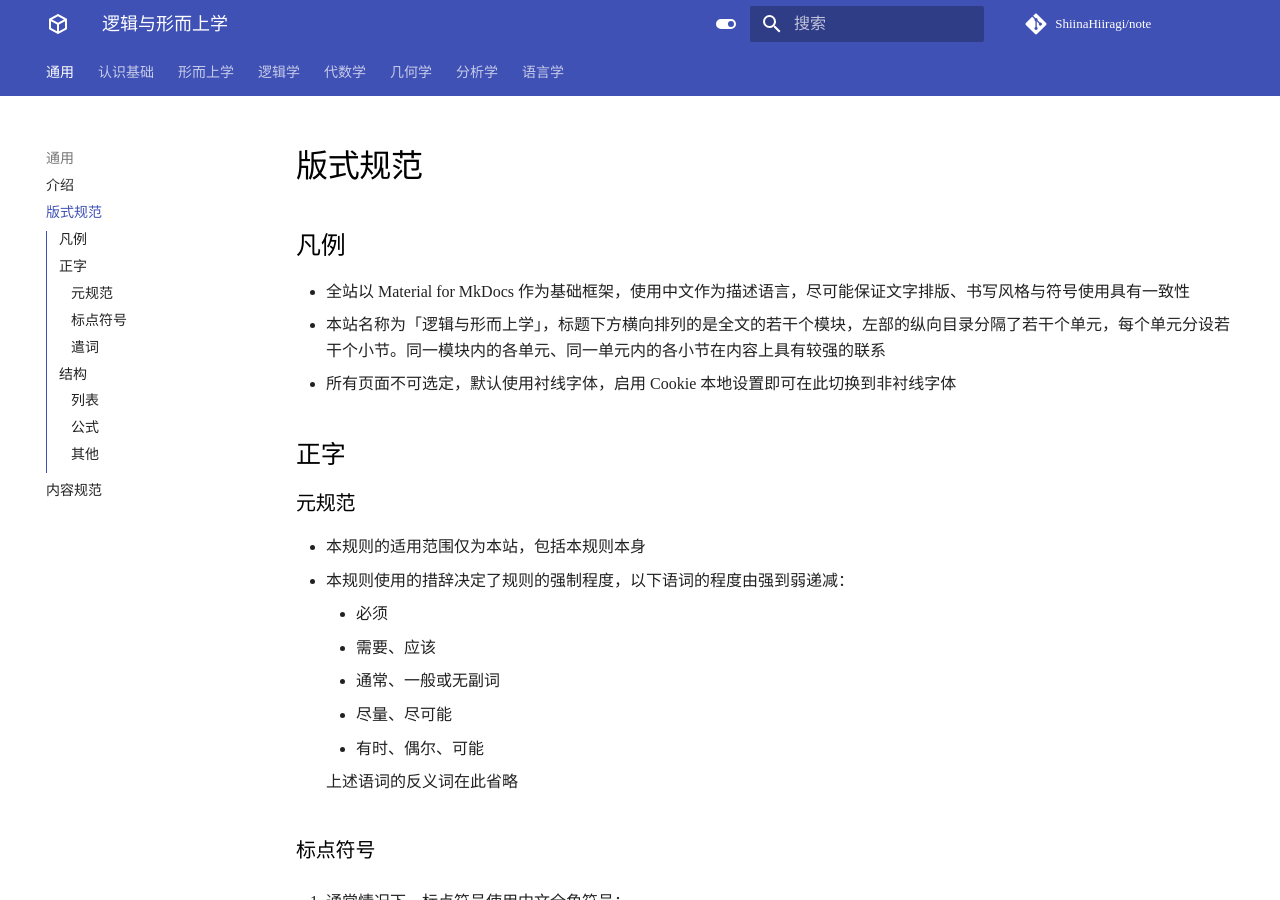
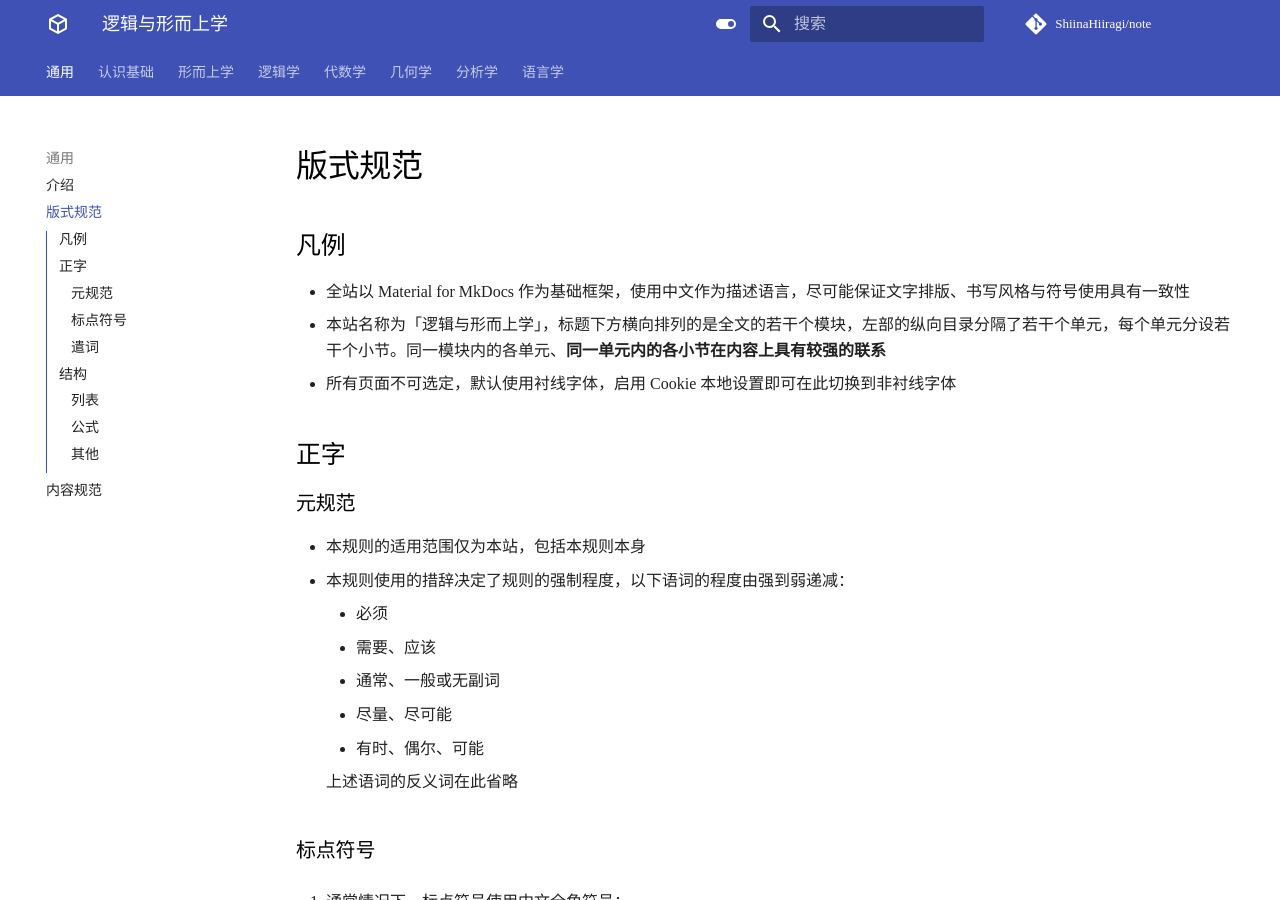
Before and after one commit to ShiinaHiiragi/note, an MkDocs documentation site: the page built from docs/intro/format.md, in a window 1280 px wide and 900 px high. Built offline with MkDocs 1.6.1 and Material for MkDocs 9.7.7, drawn with Linux system fonts in a browser that asks for light colours; some web fonts are replaced; comment, search, counter and statistics services are not loaded.

Commit message:
fix weight

```diff
--- a/docs/assets/config.css
+++ b/docs/assets/config.css
@@ -1,5 +1,5 @@
-@import url("https://fonts.googleapis.com/css2?family=Noto+Serif+JP:wght@300;400;500;600;700&display=swap");
-@import url("https://fonts.googleapis.com/css2?family=Noto+Serif+SC:wght@300;400;500;600;700&display=swap");
+@import url("https://fonts.googleapis.com/css2?family=Noto+Serif+SC:wght@500;600;700&display=swap");
+@import url("https://fonts.googleapis.com/css2?family=Noto+Sans+SC:wght@400;500;600&display=swap");
 
 :root {
   --md-text-font: "ML Modern Roman", "Noto Serif SC", serif;
--- a/docs/assets/config.js
+++ b/docs/assets/config.js
@@ -94,7 +94,7 @@
     changeVar("--md-text-font", "'Inter', 'Noto Sans SC', sans-serif");
     changeVar("--normal-font-weight", "400");
     changeVar("--bold-font-weight", "600");
-    changeVar("--title-font-weight", "300");
+    changeVar("--title-font-weight", "400");
   }
 }
 
--- a/docs/intro/format.md
+++ b/docs/intro/format.md
@@ -2,7 +2,7 @@
 
 ## 凡例
 - 全站以 Material for MkDocs 作为基础框架，使用中文作为描述语言，尽可能保证文字排版、书写风格与符号使用具有一致性
-- 本站名称为「逻辑与形而上学」，标题下方横向排列的是全文的若干个模块，左部的纵向目录分隔了若干个单元，每个单元分设若干个小节。同一模块内的各单元、同一单元内的各小节在内容上具有较强的联系
+- 本站名称为「逻辑与形而上学」，标题下方横向排列的是全文的若干个模块，左部的纵向目录分隔了若干个单元，每个单元分设若干个小节。同一模块内的各单元、**同一单元内的各小节在内容上具有较强的联系**
 - 所有页面不可选定，默认使用衬线字体，<span class="local-setting-inline" style="display: inline">启用 Cookie 本地设置即可在此切换到非衬线字体</span><span class="local-setting-none" style="display: none">点击此处以<a id="local-font" style="cursor: pointer;"></a></span>
 
 <script>
```
